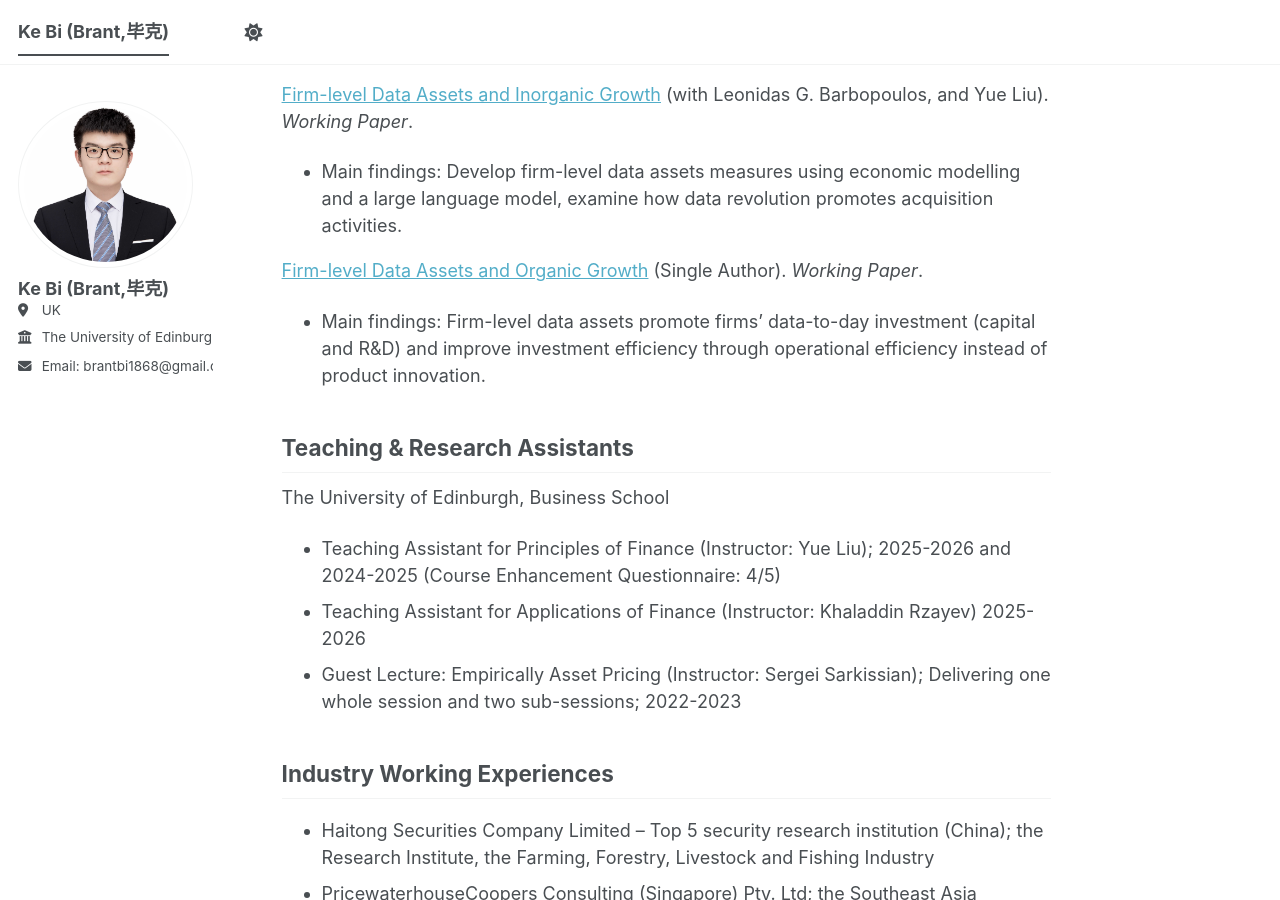
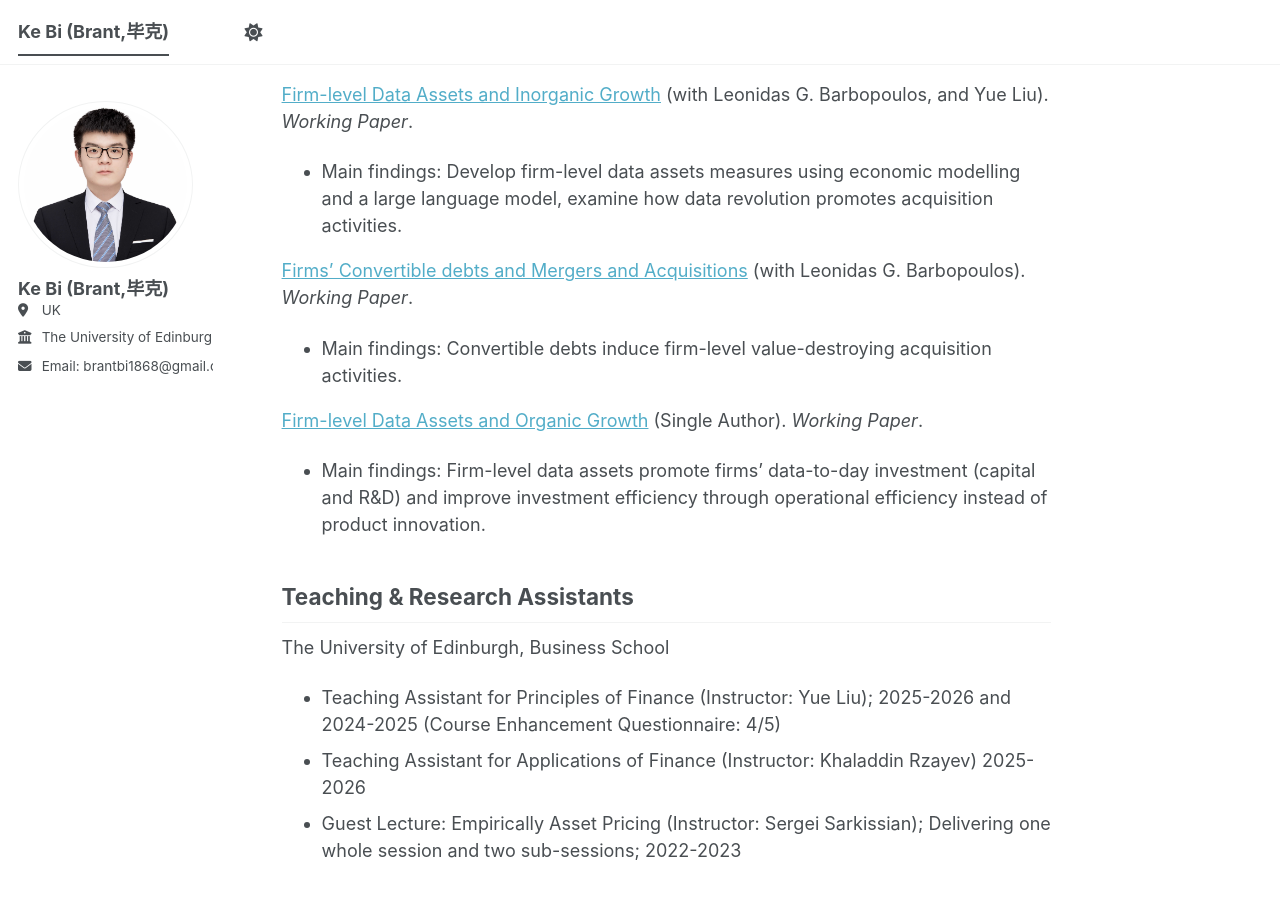
Before and after one commit to brant1868/brant1868.github.io, a Jekyll site: the page built from _pages/about_backup.md, in a window 1280 px wide and 900 px high, scrolled down 1058 px. Built offline with Jekyll 4.4.1, drawn with Linux system fonts in a browser that asks for light colours; a script bundle is joined from its source files by our own code; library files that are not in the unit come from our copies.

Commit message:
Update about_backup.md

```diff
--- a/_pages/about_backup.md
+++ b/_pages/about_backup.md
@@ -31,6 +31,9 @@ Working Papers
 [Firm-level Data Assets and Inorganic Growth](https://brant1868.github.io/) (with Leonidas G. Barbopoulos, and Yue Liu). _Working Paper_.
 - Main findings: Develop firm-level data assets measures using economic modelling and a large language model, examine how data revolution promotes acquisition activities.
 
+[Firms' Convertible debts and Mergers and Acquisitions](https://brant1868.github.io/) (with Leonidas G. Barbopoulos). _Working Paper_.
+- Main findings: Convertible debts induce firm-level value-destroying acquisition activities.
+
 [Firm-level Data Assets and Organic Growth](https://brant1868.github.io/) (Single Author). _Working Paper_.
 - Main findings: Firm-level data assets promote firms' data-to-day investment (capital and R&D) and improve investment efficiency through operational efficiency instead of product innovation.
 
```
